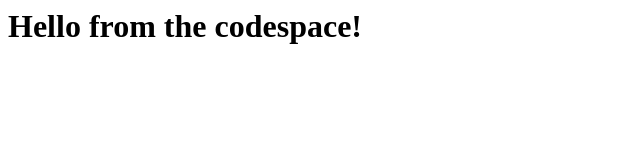
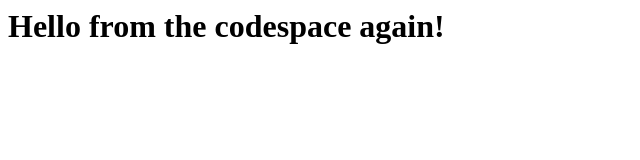
Before and after one commit to srinathganesh17/skills-code-with-codespaces, a plain HTML site: page index.html in a window 1280 px wide. Shown: the whole page, without its empty margins (0-640 px from the left). Drawn offline with Linux system fonts and the light colour scheme.

Commit message:
Adding hello again from Codespace!

```diff
--- a/index.html
+++ b/index.html
@@ -1,3 +1,3 @@
 <html>
-  <h1>Hello from the codespace!</h1>
+  <h1>Hello from the codespace again!</h1>
 </html>
```
